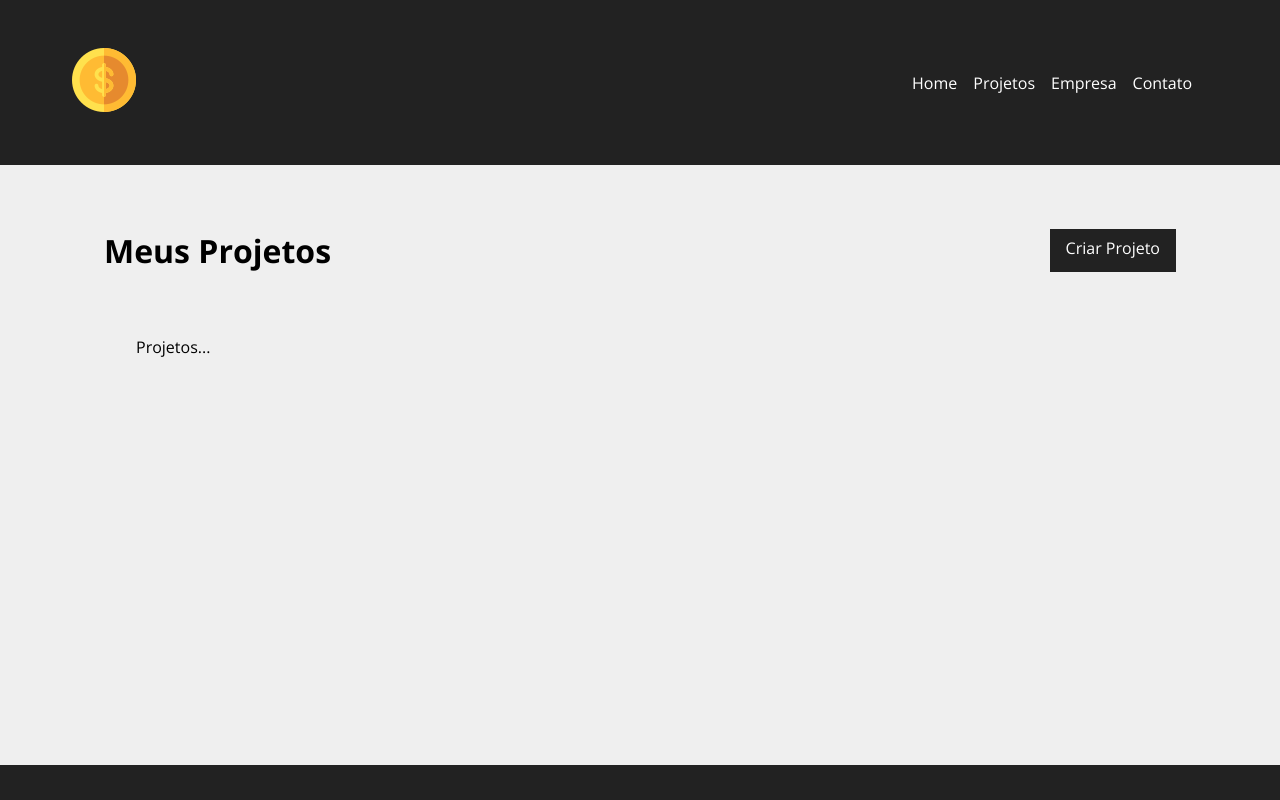
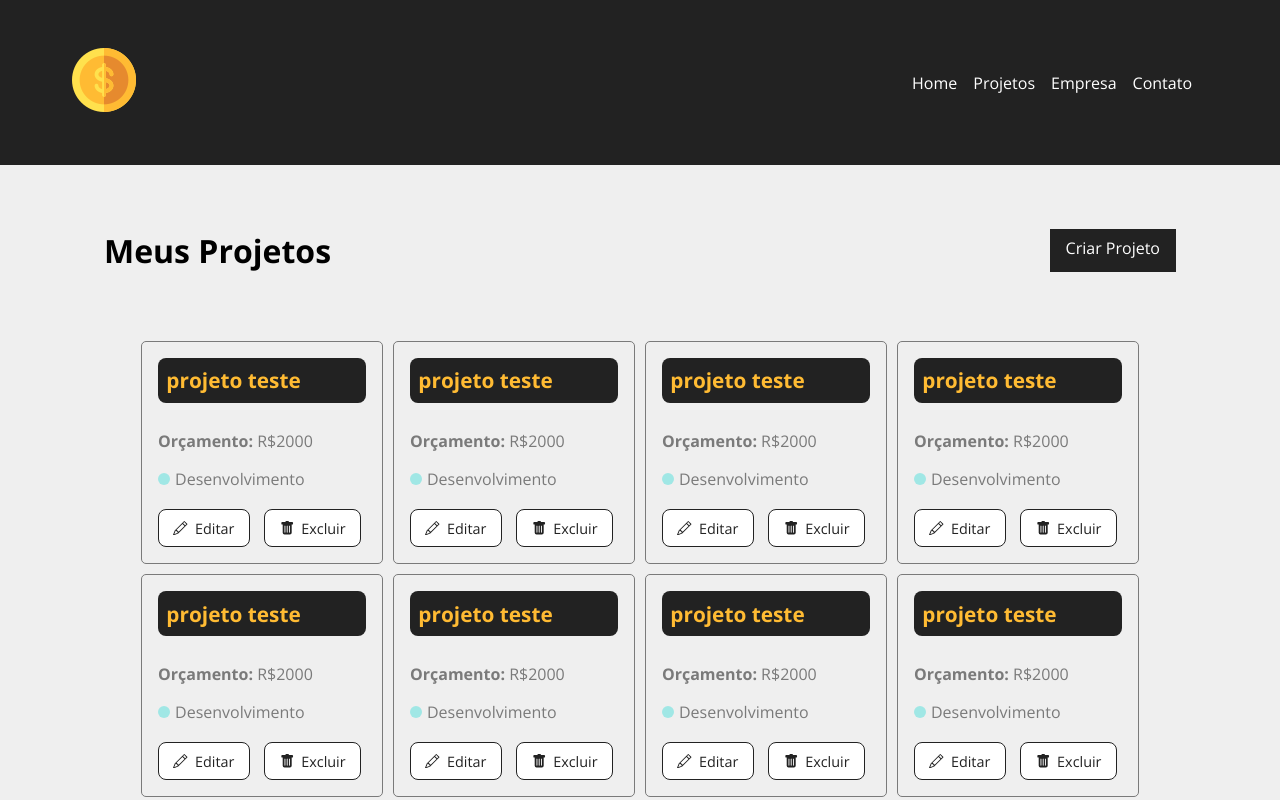
Before and after one commit to viniciuscastiliani/javascript, a React (Create React App) app in the folder curso-react-hora-de-codar/costs/: page /projects in a window 1280 px wide. Shown: the top 800 px of the page. Built offline with nearby package versions, Linux system fonts and the light colour scheme; data requests are answered from the project's data file; a web font is replaced by a local one.

Commit message:
Resgatando projetos do banco de dados

```diff
--- a/curso-react-hora-de-codar/costs/db.json
+++ b/curso-react-hora-de-codar/costs/db.json
@@ -131,6 +131,17 @@
       "cost": 0,
       "services": [],
       "id": "txsmxkwG8FE"
+    },
+    {
+      "name": "projeto teste",
+      "budget": "10000",
+      "category": {
+        "id": "2",
+        "name": "Desenvolvimento"
+      },
+      "cost": 0,
+      "services": [],
+      "id": "ifOSFNdmaKM"
     }
   ],
   "categories": [
--- a/curso-react-hora-de-codar/costs/src/components/pages/Projects.js
+++ b/curso-react-hora-de-codar/costs/src/components/pages/Projects.js
@@ -1,18 +1,37 @@
 import { useLocation } from 'react-router-dom'
+
+import { useState, useEffect } from 'react'
 
 import Message from '../layout/Message'
 import Container from '../layout/Container'
 import LinkButton from '../layout/LinkButton'
+import ProjectCard from '../projects/ProjectCard'
 
 import styles from './Projects.module.css'
 
 function Projects() {
+    const [projects, setProjects] = useState([])
 
     const location = useLocation()
     let message = ''
     if(location.state) {
         message = location.state.message
     }
+
+    useEffect(() => {
+        fetch('http://localhost:5000/projects', {
+            method: 'GET',
+            headers: {
+                'Content-Type': 'application/json'
+            },
+        })
+        .then(resp => resp.json())
+        .then(data => {
+            console.log(data)
+            setProjects(data)
+        })
+        .catch(err => console.log(err))
+    }, [])
 
     return (
         <div className={styles.projectContainer}>
@@ -22,7 +41,16 @@ function Projects() {
             </div>
             {message && <Message type="success" msg={message} />}
             <Container customClass="start">
-                <p>Projetos...</p>
+                {projects.length > 0 &&
+                    projects.map((project) => (
+                        <ProjectCard
+                            id={project.id}
+                            name={project.name}
+                            budget={project.budget}
+                            category={project.category.name}
+                            key={project.id}
+                        />
+                    ))}
             </Container>
         </div>
     )
--- /dev/null
+++ b/curso-react-hora-de-codar/costs/src/components/projects/ProjectCard.js
@@ -0,0 +1,30 @@
+import { Link } from 'react-router-dom'
+import styles from './ProjectCard.module.css'
+
+import { BsPencil, BsFillTrashFill } from 'react-icons/bs'
+
+function ProjectCard ({ id, name, budget, category, handleRemove }) {
+    return(
+        <div className={styles.projectCard}>
+            <h4>{name}</h4>
+            <p>
+                <span>Orçamento:</span> R${budget}
+            </p>
+
+            <p className={styles.categoryText}>
+                <span className={`${styles[category.toLowerCase()]}`}></span> {category}
+            </p>
+
+            <div className={styles.projectCardActions}>
+                <Link to="/">
+                    <BsPencil /> Editar
+                </Link>
+                <button>
+                    <BsFillTrashFill /> Excluir
+                </button>
+            </div>
+        </div>
+    )
+}
+
+export default ProjectCard
--- /dev/null
+++ b/curso-react-hora-de-codar/costs/src/components/projects/ProjectCard.module.css
@@ -0,0 +1,89 @@
+.projectCard {
+    padding: 1em;
+    border: 1px solid #7a7a7a;
+    border-radius: 5px;
+    width: 24%;
+    margin: 0.5%;
+}
+
+.projectCard h4 {
+    background-color: #222;
+    color: #ffbb33;
+    padding: .4em;
+    margin-bottom: 1.3em;
+    font-size: 1.3em;
+    border-radius: 8px;
+}
+
+.projectCard p {
+    color: #7a7a7a;
+    margin-bottom: 1em;
+}
+
+.projectCard p span {
+    font-weight: bold;
+}
+
+.categoryText {
+    display: flex;
+    align-items: center;
+}
+
+.categoryText span {
+    display: block;
+    width: 12px;
+    height: 12px;
+    border-radius: 50%;
+    background-color: #ccc;
+    margin-right: 5px;
+}
+
+.categoryText .infra {
+    background-color: #ffaebc;
+}
+
+.categoryText .desenvolvimento {
+    background-color: #a0e7e5;
+}
+
+.categoryText .design {
+    background-color: #b4f8c8;
+}
+
+.categoryText .planejamento {
+    background-color: #fbe7c6;
+}
+
+.projectCardActions {
+    margin-top: 1.2em;
+    display: flex;
+    align-items: center;
+}
+
+.projectCardActions a,
+.projectCardActions button {
+    text-decoration: none;
+    border: none;
+    background-color: #fff;
+    color: #222;
+    font-size: .9em;
+    padding: .6em 1em;
+    margin-right: 1em;
+    cursor: pointer;
+    border: 1px solid #222;
+    border-radius: 8px;
+    display: flex;
+    align-items: center;
+    justify-content: center;
+    transition: 0.5s;
+}
+
+.projectCardActions svg {
+    margin-right: .5em;
+}
+
+.projectCardActions a:hover,
+.projectCardActions button:hover {
+    background-color: #222;
+    color: #ffbb33;
+}
```
